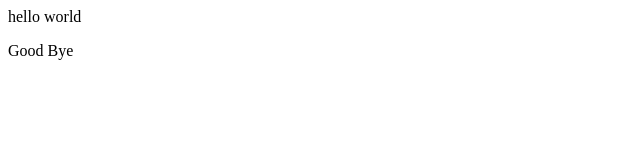
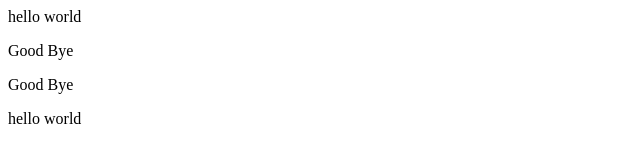
Before and after one commit to Stem-LG/training, a plain HTML site: page index.html in a window 1280 px wide. Shown: the whole page, without its empty margins (0-640 px from the left). Drawn offline with Linux system fonts and the light colour scheme.

Commit message:
Duplicate 'hello world' and 'Good Bye' paragraphs
Added duplicate paragraphs to the body.

```diff
--- a/index.html
+++ b/index.html
@@ -3,6 +3,8 @@
 <body>
     <p>hello world</p>
     <p>Good Bye</p>
+    <p>Good Bye</p>
+    <p>hello world</p>
 </body>
 
 </html>
```
